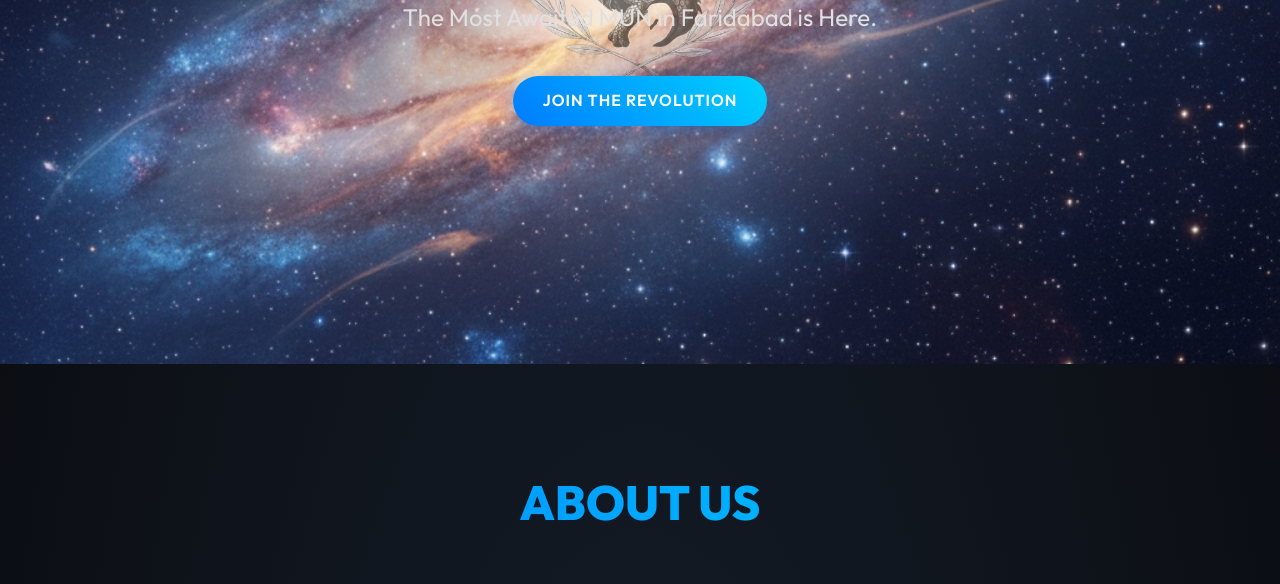
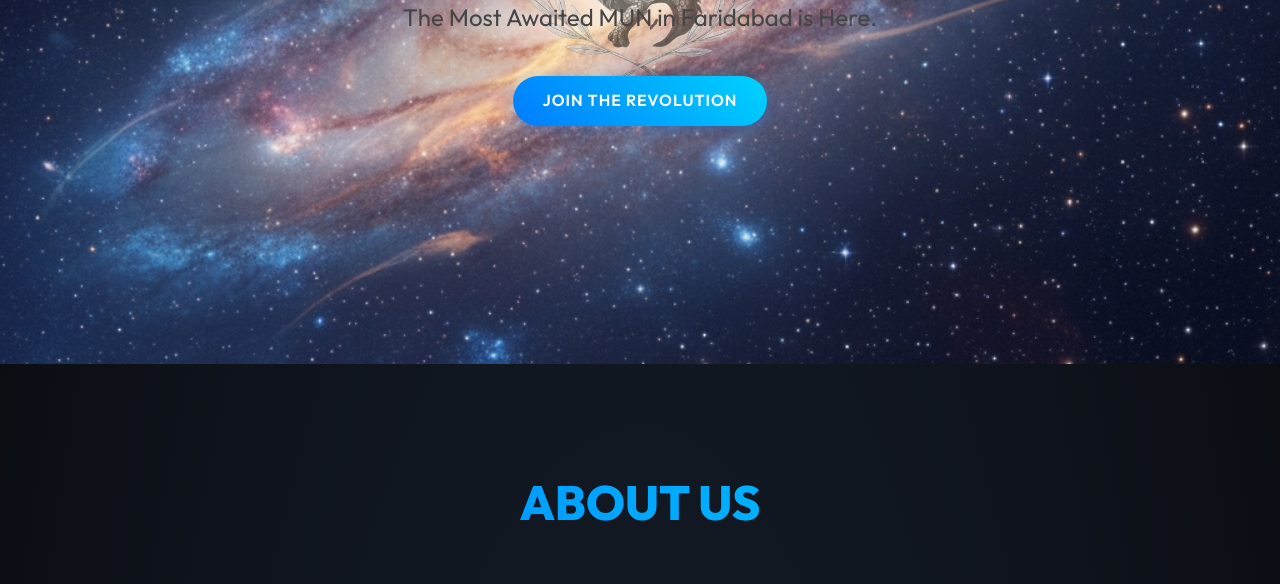
Before and after one commit to Saurabhkk270/Volkan.MUN, a website built with Vite: page index.html in a window 1280 px wide. Shown: the part 436-1020 px from the top of the page. Built offline with nearby package versions, Linux system fonts and the light colour scheme.

Commit message:
your msg

```diff
--- a/style.css
+++ b/style.css
@@ -5,7 +5,7 @@
   --secondary-color: #00d4ff;
   /* Lighter Blue */
   --text-color: #ffffff;
-  --text-muted: #e0e0e0;
+  --text-muted: #464545;
   --glass-bg: rgba(255, 255, 255, 0.05);
   --glass-border: rgba(255, 255, 255, 0.1);
   --font-main: 'Outfit', sans-serif;
```
